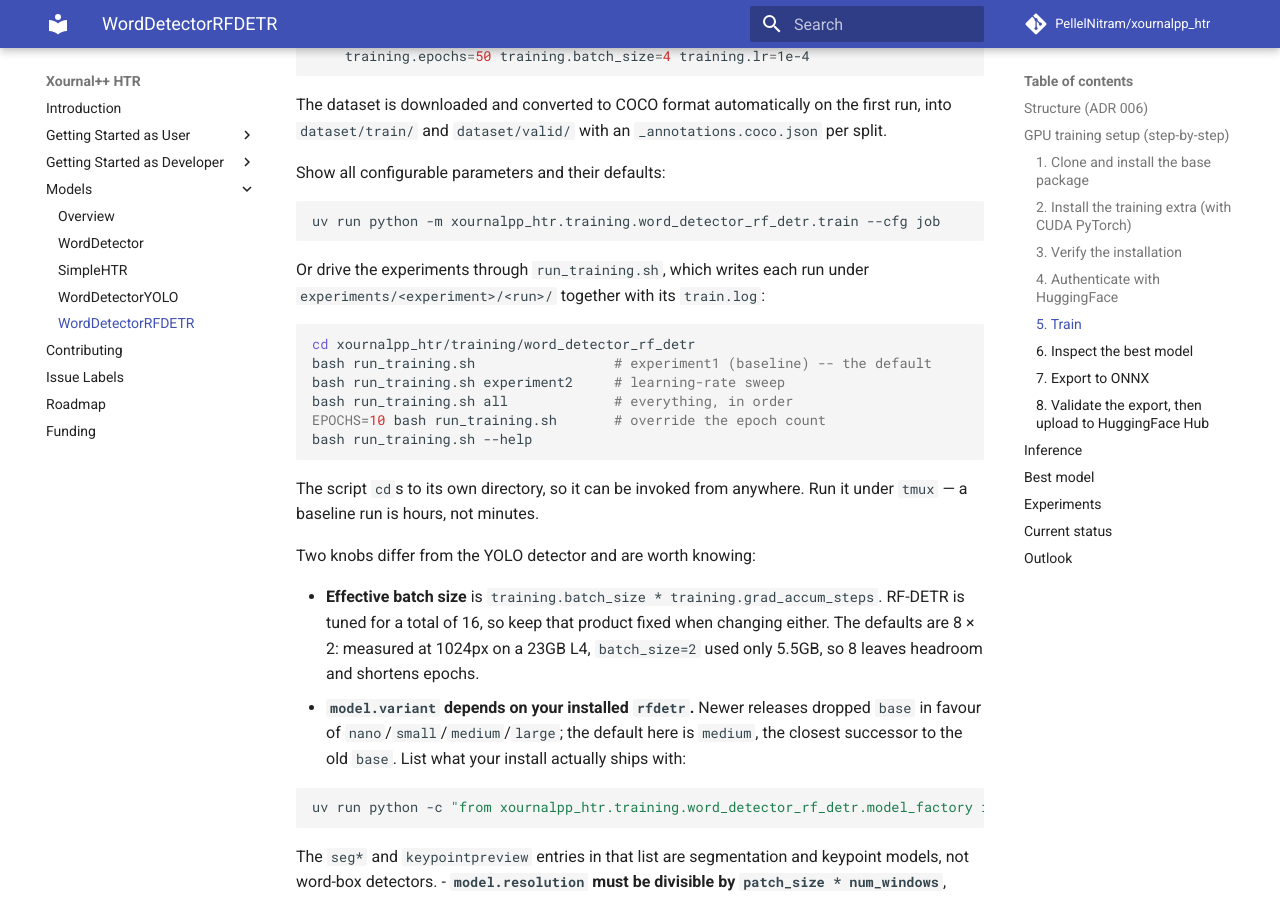
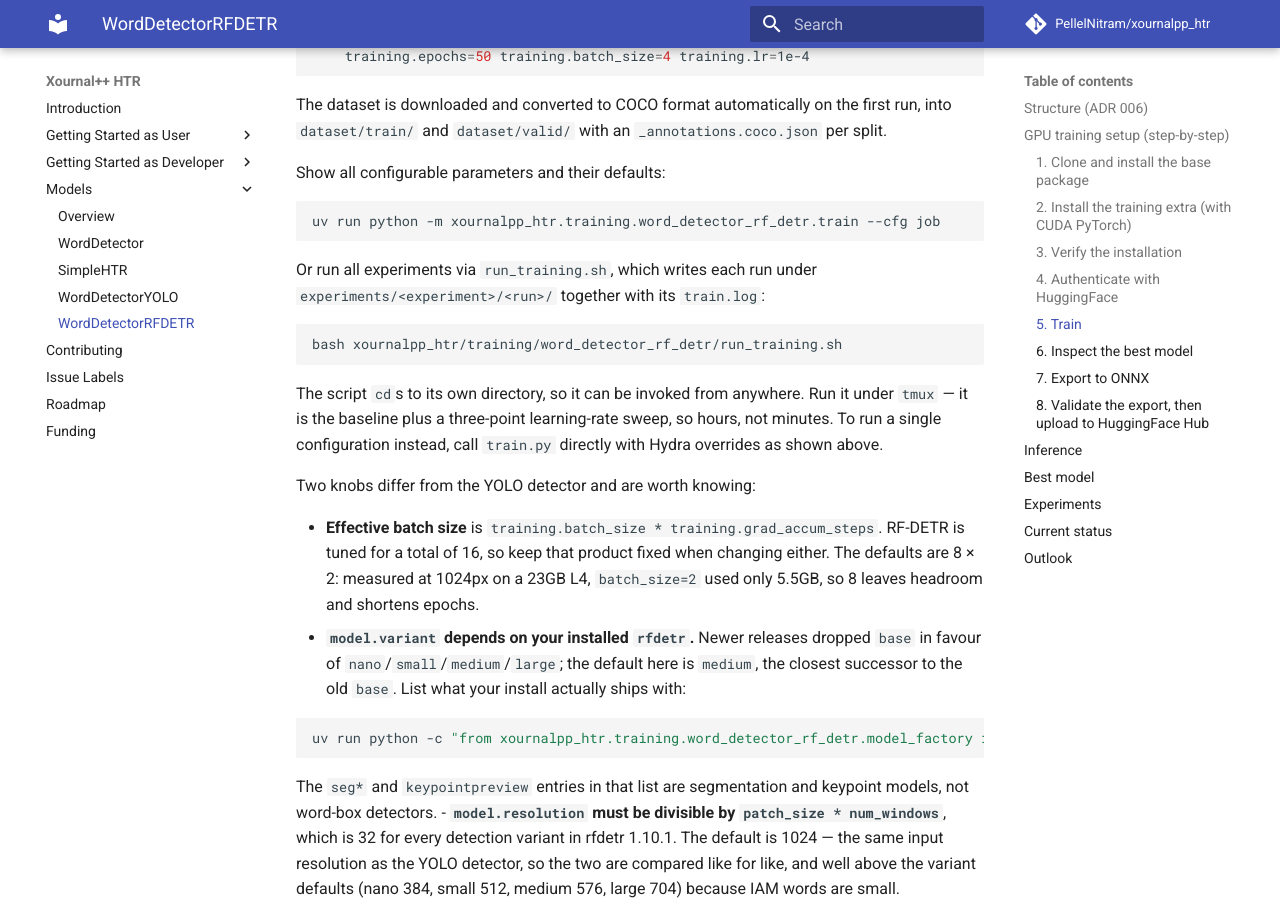
Before and after one commit to PellelNitram/xournalpp_htr, an MkDocs documentation site: the page built from docs/models/word_detector_rf_detr.md, in a window 1280 px wide and 900 px high, scrolled down 1910 px. Built offline with MkDocs 1.6.1 and Material for MkDocs 9.7.7, drawn with Linux system fonts in a browser that asks for light colours; comment, search, counter and statistics services are not loaded.

Commit message:
Simplify training script to run all experiments. [CC]

````diff
--- a/docs/models/word_detector_rf_detr.md
+++ b/docs/models/word_detector_rf_detr.md
@@ -88,20 +88,17 @@
 uv run python -m xournalpp_htr.training.word_detector_rf_detr.train --cfg job
 ```
 
-Or drive the experiments through `run_training.sh`, which writes each run
-under `experiments/<experiment>/<run>/` together with its `train.log`:
+Or run all experiments via `run_training.sh`, which writes each run under
+`experiments/<experiment>/<run>/` together with its `train.log`:
 
 ```bash
-cd xournalpp_htr/training/word_detector_rf_detr
-bash run_training.sh                 # experiment1 (baseline) -- the default
-bash run_training.sh experiment2     # learning-rate sweep
-bash run_training.sh all             # everything, in order
-EPOCHS=10 bash run_training.sh       # override the epoch count
-bash run_training.sh --help
+bash xournalpp_htr/training/word_detector_rf_detr/run_training.sh
 ```
 
 The script `cd`s to its own directory, so it can be invoked from anywhere. Run
-it under `tmux` — a baseline run is hours, not minutes.
+it under `tmux` — it is the baseline plus a three-point learning-rate sweep,
+so hours, not minutes. To run a single configuration instead, call `train.py`
+directly with Hydra overrides as shown above.
 
 Two knobs differ from the YOLO detector and are worth knowing:
 
````
Also changed, not shown: 1 other file.
